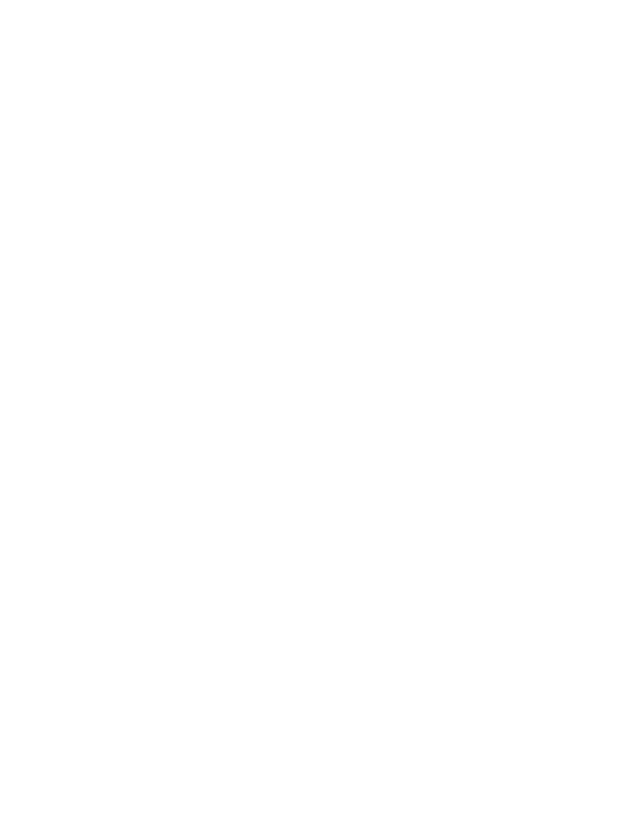
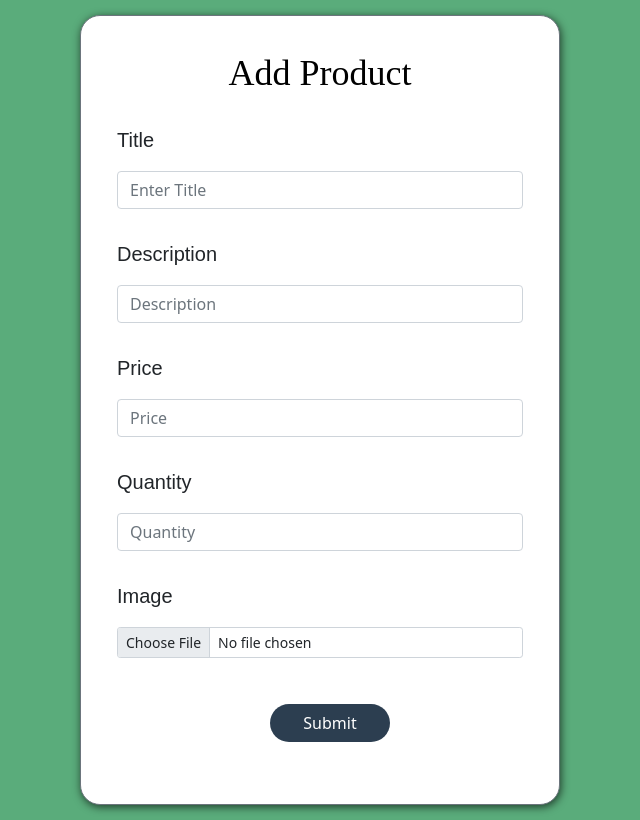
Before and after one commit to FE5-Pringgo/E-commerce-project, a React (Create React App) app: page /Login in a window 1280 px wide. Shown: the whole page, without its empty margins (320-960 px from the left). Built offline with nearby package versions, Linux system fonts and the light colour scheme.

Commit message:
Pembuatan Add Product Page Done

```diff
--- a/src/App.js
+++ b/src/App.js
@@ -7,6 +7,7 @@
 import NavbarComponent from "./Component/Navbar.jsx";
 import Cart from "./View/cart.jsx";
 import OrderPage from "./View/orderPage.jsx";
+import AddPage from "./View/addProduct.jsx";
 
 function App() {
   return (
@@ -18,6 +19,7 @@
       {/* <DetailProduct /> */}
       {/* <Cart /> */}
       {/* <OrderPage /> */}
+      <AddPage />
     </div>
   );
 }
--- /dev/null
+++ b/src/Styles/addProduct.css
@@ -0,0 +1,48 @@
+.bg-add{
+    background-color: #5AAC7B;
+    height: 820px;
+    display: flex;
+    justify-content: center;
+    align-items: center;
+}
+
+.card {
+        box-shadow: 1px 2px 8px rgba(0, 0, 0, 0.65);
+        height: 790px;
+        margin: 6rem auto 8.1rem auto;
+        border-radius: 20px;
+        padding: 20px 20px 20px 20px;
+        margin-top: 130px;
+}
+
+#title, #description, #price, #Quantity, #image{
+    margin-top: 30px;
+}
+
+
+#bt-add{
+    width: 120px;
+    background-color: #2C3E50;
+    outline: #2C3E50;
+    color: #fff;
+    margin-top: 30px;
+    border-radius: 20px;
+    margin-left: 20px;
+}
+
+#bt-add:hover{
+    background-color: grey;
+    color: #fff;
+}
+
+.label{
+    text-align: left;
+    font-family: sans-serif;
+    font-size: 20px;
+    font-weight: 500;
+}
+
+.title{
+    font-family: Sansation;
+    font-size: 36px;
+}
--- /dev/null
+++ b/src/View/addProduct.jsx
@@ -0,0 +1,78 @@
+import React, {useState} from 'react'
+import 'bootstrap/dist/css/bootstrap.min.css';
+import { Button,Card, Form } from 'react-bootstrap';
+import "../Styles/addProduct.css";
+
+export default function Login() {
+
+    const [title,setTitle] = useState('');
+    const [desc,setDesc] = useState('');
+    const [price,setPrice] = useState('');
+    const [quantity,setQuantity] = useState('');
+
+    const changeTitle = (e) =>{
+        const value = e.target.value;
+        setTitle(value);
+    }
+
+    const changeDesc = (e) => {
+        const value = e.target.value;
+        setDesc(value)
+    }
+
+    const changePrice = (e) => {
+        const value = e.target.value;
+        setPrice(value);
+    }
+
+    const changeQuantity = (e) => {
+        const value = e.target.value;
+        setQuantity(value);
+    }
+
+    const handleSubmit = () =>{
+        console.log('di klik');
+    }
+
+
+  return (
+    <div className='bg-add'>
+        <Card className='card' border='secondary' style={{ width: '30rem'}}>
+            <Card.Body className='card-body'>
+                <Card.Title className='title'>Add Product</Card.Title>
+                <Form>
+                    <Form.Group id='title' className="mb-3" controlId="formBasicEmail">
+                        <p className='label'>Title</p>
+                        <Form.Control type="text" placeholder="Enter Title" value={title} onChange={changeTitle}/>
+                    </Form.Group>
+
+                    <Form.Group id='description' className="mb-3" controlId="formBasicPassword">
+                        <p className='label' >Description</p>
+                        <Form.Control type="text" placeholder="Description" value={desc} onChange={changeDesc}/>
+                    </Form.Group>
+
+                    <Form.Group id='price' className="mb-3" controlId="formBasicPassword">
+                        <p className='label' >Price</p>
+                        <Form.Control type="text" placeholder="Price" value={price} onChange={changePrice}/>
+                    </Form.Group>
+
+                    <Form.Group id='Quantity' className="mb-3" controlId="formBasicPassword">
+                        <p className='label' >Quantity</p>
+                        <Form.Control type="text" placeholder="Quantity" value={quantity} onChange={changeQuantity}/>
+                    </Form.Group>
+
+                    <Form.Group id='image' className="mb-3" controlId="formBasicPassword">
+                        <p className='label' >Image</p>
+                        <Form.Control type="file" placeholder="Description"  size='sm'/>
+                    </Form.Group>
+
+
+                    <Button id='bt-add' variant="" onClick={handleSubmit}>
+                        Submit
+                    </Button>
+                </Form>
+            </Card.Body>
+        </Card>
+  </div>
+  )
+}
```
